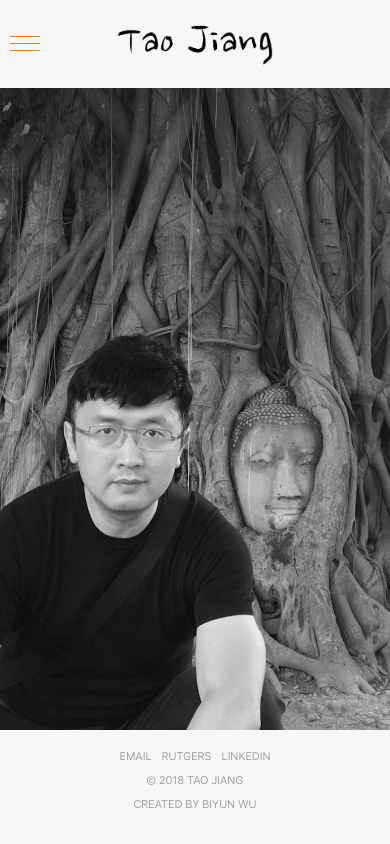
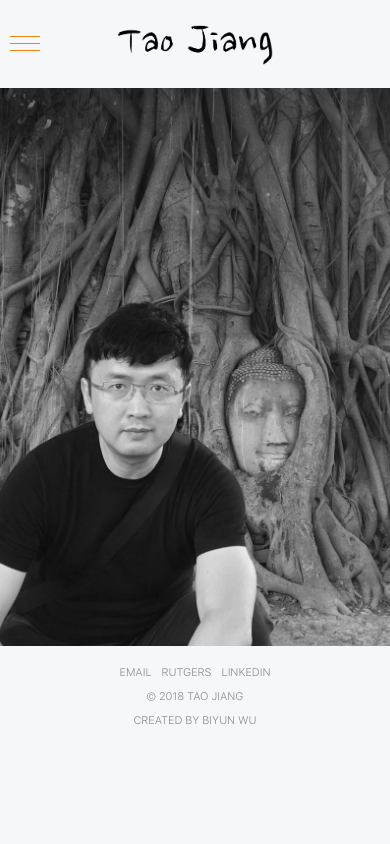
Before and after one commit to biyunwu/academic-website, a React (Create React App) app: page / in a window 390 px wide. Built offline with nearby package versions, Linux system fonts and the light colour scheme.

Commit message:
Update style for iPhone X and newer models

```diff
--- a/public/index.html
+++ b/public/index.html
@@ -60,14 +60,16 @@
         <div id="root"></div>
     </body>
     <script>
+        // The canvas animation is modified based on a rewriten code which is originated from Evan You's blog.
+        // https://github.com/zproo/canvas-ribbon
         document.addEventListener('touchmove', function (e) {
             e.preventDefault()
         });
-        var canvasRibbon = document.getElementsByTagName('canvas')[0],
+        let canvasRibbon = document.getElementsByTagName('canvas')[0],
             ctx = canvasRibbon.getContext('2d'),
             dpr = window.devicePixelRatio || 1,
-            width = window.innerWidth,
-            height = window.innerHeight,
+            width,
+            height,
             RIBBON_WIDE = 90,
             path,
             math = Math,
@@ -75,26 +77,27 @@
             PI_2 = math.PI * 2,
             cos = math.cos,
             random = math.random;
-        canvasRibbon.width = width * dpr;
-        canvasRibbon.height = height * dpr;
-        ctx.scale(dpr, dpr);
-        // Transparency
-        ctx.globalAlpha = 0.2;
-        function init() {
-            ctx.clearRect(0, 0, width, height);
+        updateData();
+
+        function updateData () {
             width = window.innerWidth;
             height = window.innerHeight;
+            ctx.clearRect(0, 0, width, height);
+            canvasRibbon.width = width * dpr;
+            canvasRibbon.height = height * dpr;
+            ctx.scale(dpr, dpr);
+            ctx.globalAlpha = 0.2;
+        }
 
+        function init() {
+            updateData();
             // RIBBON_WIDE = window.innerWidth <= 500 ? 90 : 161;
             path = [{x: 0, y: height * 0.7 + RIBBON_WIDE}, {x: 0, y: height * 0.7 - RIBBON_WIDE}];
-
-            var status = checkStatus();
-
+            let status = checkStatus();
             function checkStatus() {
                 // Prevent canvas rendering in homepage.
                 return window.location.pathname !== '/' && path[1].x < width + RIBBON_WIDE;
             }
-
             function nextFrame() {
                 if (status) {
                     draw(path[0], path[1]);
@@ -102,7 +105,6 @@
                     setTimeout(nextFrame, 500/width * 100);
                 }
             }
-
             setTimeout(nextFrame, 0);
         }
 
@@ -116,6 +118,7 @@
             ctx.closePath();
             r -= PI_2 / -50;
             ctx.fillStyle = '#' + (cos(r) * 127 + 128 << 16 | cos(r + PI_2 / 3) * 127 + 128 << 8 | cos(r + PI_2 / 3 * 2) * 127 + 128).toString(16);
+            if (ctx.fillStyle === "#000000") {ctx.fillStyle = "rgb(236, 133, 19)"}
             ctx.fill();
             path[0] = path[1];
             path[1] = {x: nextX, y: nextY}
@@ -126,10 +129,8 @@
             return (temp > height || temp < 0) ? geneY(y) : temp
         }
         document.onclick = function(e) {if (e.target.classList.contains("nav-link")) {init()}};
-        // document.onclick = init;
         window.onresize = init;
-        window.addEventListener("orientationchange", init, false)
-        // document.querySelectorAll('.nav-link').forEach(function(link){link.addEventListener("onclick", init)});
+        window.addEventListener("orientationchange", init);
         init();
     </script>
 </html>
--- a/src/App.css
+++ b/src/App.css
@@ -741,7 +741,6 @@ html {
   -webkit-tap-highlight-color: rgba(0, 0, 0, 0);
   -webkit-font-smoothing: antialiased;
   text-rendering: optimizeLegibility;
-  padding: env(safe-area-inset);
   background-color: #f5f7f9; }
   html * ::selection {
     background: rgba(0, 0, 0, 0.1); }
@@ -763,12 +762,15 @@ html {
     z-index: -1;
     padding: 0;
     margin: 0;
+    left: 0;
     height: 100%;
     width: 100%; }
   html main {
     background-color: rgba(255, 255, 255, 0.95); }
 
 body {
+  padding-left: env(safe-area-inset-left);
+  padding-right: env(safe-area-inset-right);
   font-family: "medium-content-serif-font";
   color: rgba(0, 0, 0, 0.84); }
   body h2 {
@@ -786,7 +788,7 @@ body {
     display: flex;
     flex-direction: column;
     width: 100%;
-    min-height: 100vh; }
+    min-height: 90vh; }
     body #app main {
       flex: 1; }
 
@@ -965,7 +967,7 @@ header {
   background-repeat: no-repeat;
   background-position: center center;
   background-attachment: local;
-  min-height: 350px; }
+  min-height: 300px; }
 
 #papers-div {
   max-width: 1000px;
--- a/src/App.scss
+++ b/src/App.scss
@@ -44,6 +44,18 @@ $hamburger-active-hover-opacity: $hamburger-hover-opacity;
     max-width: 1000px;
     padding: 0 3%;
     margin: 0 auto;
+
+    // @media only screen and (max-width: 500px) {
+    //     // For iPhone X and newer models: https://github.com/webpack-contrib/sass-loader/issues/528#issuecomment-362259216
+    //     @supports(padding: max(0px)) {
+    //         & {
+    //             margin-left: m#{a}x(12px, env(safe-area-inset-left));
+    //             margin-left: m#{a}x(12px, env(safe-area-inset-right));
+    //             // padding-left: max(12px, env(safe-area-inset-left));
+    //             // padding-right: max(12px, env(safe-area-inset-right));
+    //         }
+    //     }
+    // }
 
     @media only screen and (min-width: 1200px) {
         padding: 1% 2% 0 2%;
@@ -118,8 +130,8 @@ html {
     -webkit-font-smoothing: antialiased;
     text-rendering: optimizeLegibility;
 
-    // For iPhone X and newer modles.
-    padding: env(safe-area-inset);
+    // To cover the whole screen on iPhone X and newer models on landscape mode.
+    // padding: env(safe-area-inset);
 
     background-color: rgb(245, 247, 249);
 
@@ -155,6 +167,7 @@ html {
         z-index: -1;
         padding: 0;
         margin: 0;
+        left: 0; // For iPhone X to show ribbon from the very left even under the notch.
         height: 100%;
         width: 100%;
 
@@ -172,6 +185,10 @@ html {
 }
 
 body {
+    // For iPhone X and newer modles.
+    padding-left: env(safe-area-inset-left);
+    padding-right: env(safe-area-inset-right);
+
     // max-width: 1200px;
     // margin: 0 auto;
     font-family: $main-text-font;
@@ -195,7 +212,7 @@ body {
         display: flex;
         flex-direction: column;
         width: 100%;
-        min-height: 100vh;
+        min-height: 90vh;
 
         main {
             flex: 1;
@@ -521,7 +538,7 @@ header {
     background-position: center center;
     // Make the image fixed in the container
     background-attachment: local;
-    min-height: 350px;
+    min-height: 300px;
 }
 
 // Papers
```
